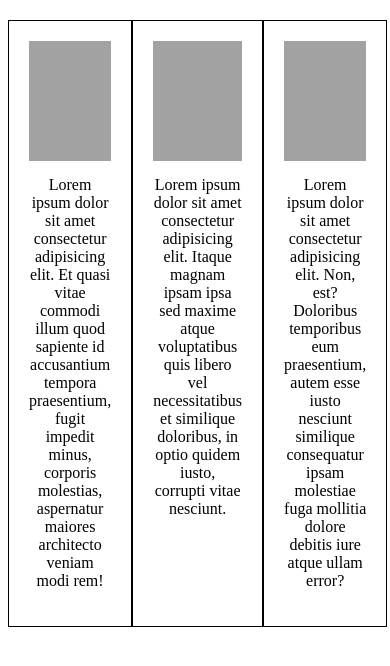
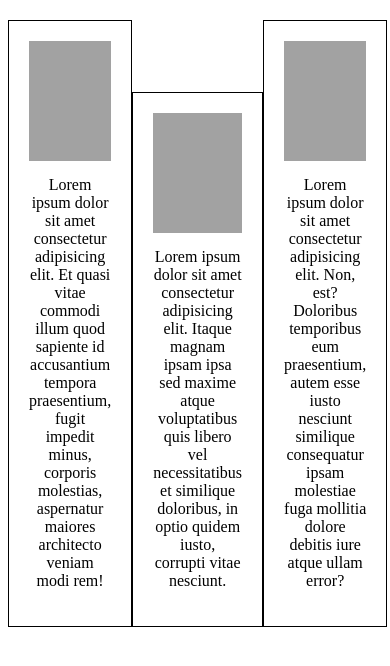
Before and after one commit to GRISHA0/MySite, a plain HTML site: page index.html in a window 390 px wide. Drawn offline with Linux system fonts and the light colour scheme.

Commit message:
css @media adaptive

```diff
--- a/style.css
+++ b/style.css
@@ -22,6 +22,16 @@
     text-align: center;
 }
 
-@media screen and (max-width: 700px) and (orientation: landscape){
+@media screen and (max-width: 768px) {
+    .card{
+        width: 50%;
+        max-width: 100%;
+        margin: auto auto 10px;
+    }
+}
 
+@media screen and (max-width: 480px) {
+    .card {
+        width: 95%;
+    }
 }
```
